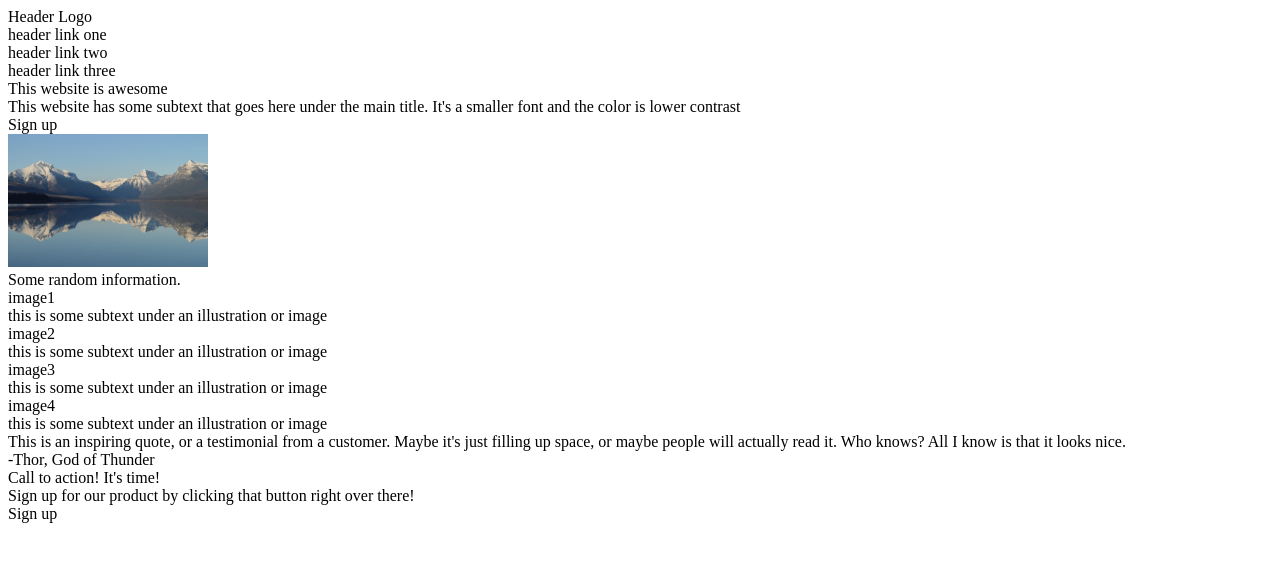
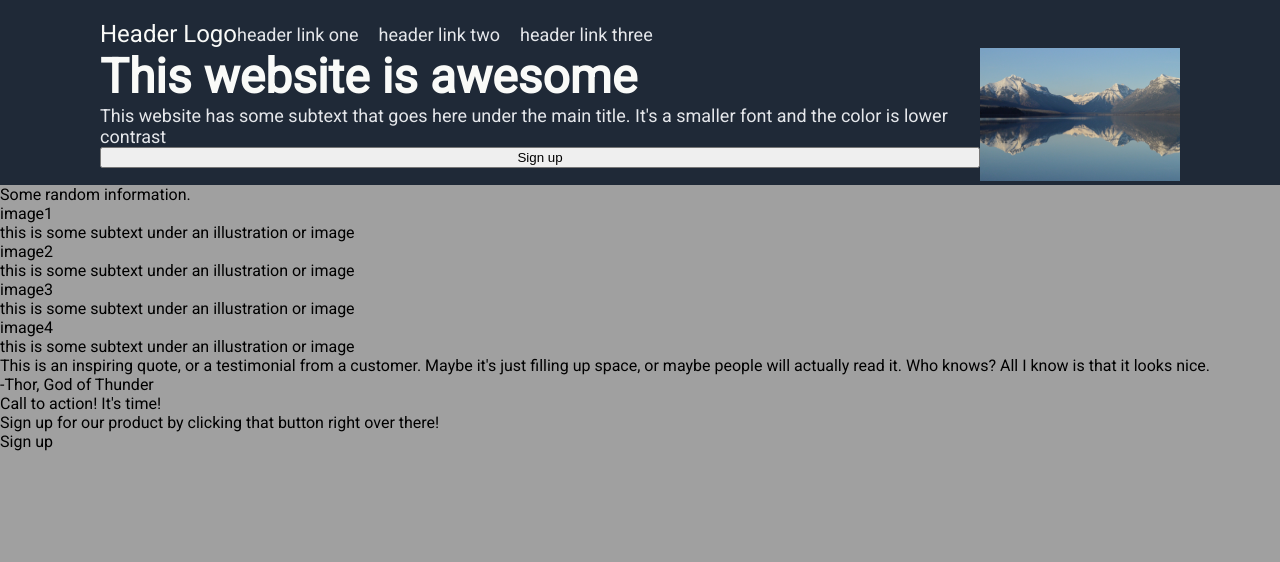
Before and after one commit to codingadhesive/landingpage, a plain HTML site: page index.html in a window 1280 px wide. Drawn offline with Linux system fonts and the light colour scheme.

Commit message:
Section 1 drafts

```diff
--- a/index.html
+++ b/index.html
@@ -6,23 +6,42 @@
     <meta name="viewport" content="width=device-width, initial-scale=1.0">
     <title>First Web Site</title>
     <link rel="stylesheet" href="./style.css">
+<!-- utilizing google font database for roboto font -->
+    <link rel="preconnect" href="https://fonts.googleapis.com">
+    <link rel="preconnect" href="https://fonts.gstatic.com" crossorigin>
+    <link href="https://fonts.googleapis.com/css2?family=Roboto&display=swap" rel="stylesheet">
 </head>
 <body>
     <div class="container">
         <div class="section1">
-            <div class="thin-top">
+            <div class="header-logo-area">
                 <div class="header-logo">Header Logo</div>
+                <div class="header-links">
+
+                <div class="header-one">header link one</div>
+                <div class="header-two">header link two</div>
+                <div class="header-three">header link three</div>
+                </div>
+            </div>
+
+<!-- original below
                 <div class="header-links">
                     <div class="header-one">header link one</div>
                     <div class="header-two">header link two</div>
                     <div class="header-three">header link three</div>
                 </div>
-            </div>
+            -->
+
+
             <div class="awesome-section">
-                <div class="website-awesome">This website is awesome</div>
-                <div class="website-awsome-text">This website has some subtext that goes here under the main title.  It's a smaller font and the color is lower contrast</div>
-                <div class="signup-button">Sign up</div>
-                <img class="glacier-image" src="./glacier.jpg" alt="View of Lake McDonald at Glacier National Park">
+                <div class="left-part">
+                    <div class="website-awesome">This website is awesome</div>
+                    <div class="website-awesome-text">This website has some subtext that goes here under the main title.  It's a smaller font and the color is lower contrast</div>
+                    <button><div class="signup-button">Sign up</div></button>
+                </div>
+                <div class="right-image">
+                    <img class="glacier-image" src="./glacier.jpg" alt="View of Lake McDonald at Glacier National Park">
+                </div>
             </div>
         </div>
         <div class="section2">
@@ -48,7 +67,7 @@
         </div>
         <div class="section3">
             <div class="inspire-quote-body">This is an inspiring quote, or a testimonial from a customer.  Maybe it's just filling up space, or maybe people will actually read it.  Who knows?  All I know is that it looks nice.</div>
-            <div class="inspire-quote-author"></div>-Thor, God of Thunder</div>
+            <div class="inspire-quote-author">-Thor, God of Thunder</div>
         </div>
         <div class="section4">
             <div class="call-to-action-section">
--- a/style.css
+++ b/style.css
@@ -1,14 +1,62 @@
-.container {
+body {
+    font-family: "roboto", sans-serif;
+    background: rgb(160, 160, 160);
+    display: flex;
+    flex-direction: column;
+    margin: 0;
+}
+
+
+/* section1 section1 section1 section1 section1 section1 section1 */
+
+.section1 {
+    background: #1F2937;
     display: flex;
     flex-direction: column;
 }
 
-/* section1 */
+.header-logo-area {
+    display: flex;
+    margin-top: 20px;
+    margin-right: 100px;
+    margin-left: 100px;
+}
 
+.header-logo {
+    color: #F9FAF8;
+    font-size: 24px;
+}
 
+.header-links {
+    color: #E5E7EB;
+    font-size: 18px;
+    display: flex;
+    gap: 20px;
+    align-items: center;
+}
 
+.awesome-section {
+    display: flex;
+    justify-content: space-evenly;
+    margin-right: 100px;
+    margin-left: 100px;
+}
 
+.left-part {
+    display: flex;
+    flex-direction: column;
+}
 
+.website-awesome {
+    font-size: 48px;
+    font-weight: bolder;
+    color: #f9faf8;
+}
+
+.website-awesome-text {
+    font-size: 18px;
+    color: #E5E7EB;
+}
 
 
 
```
